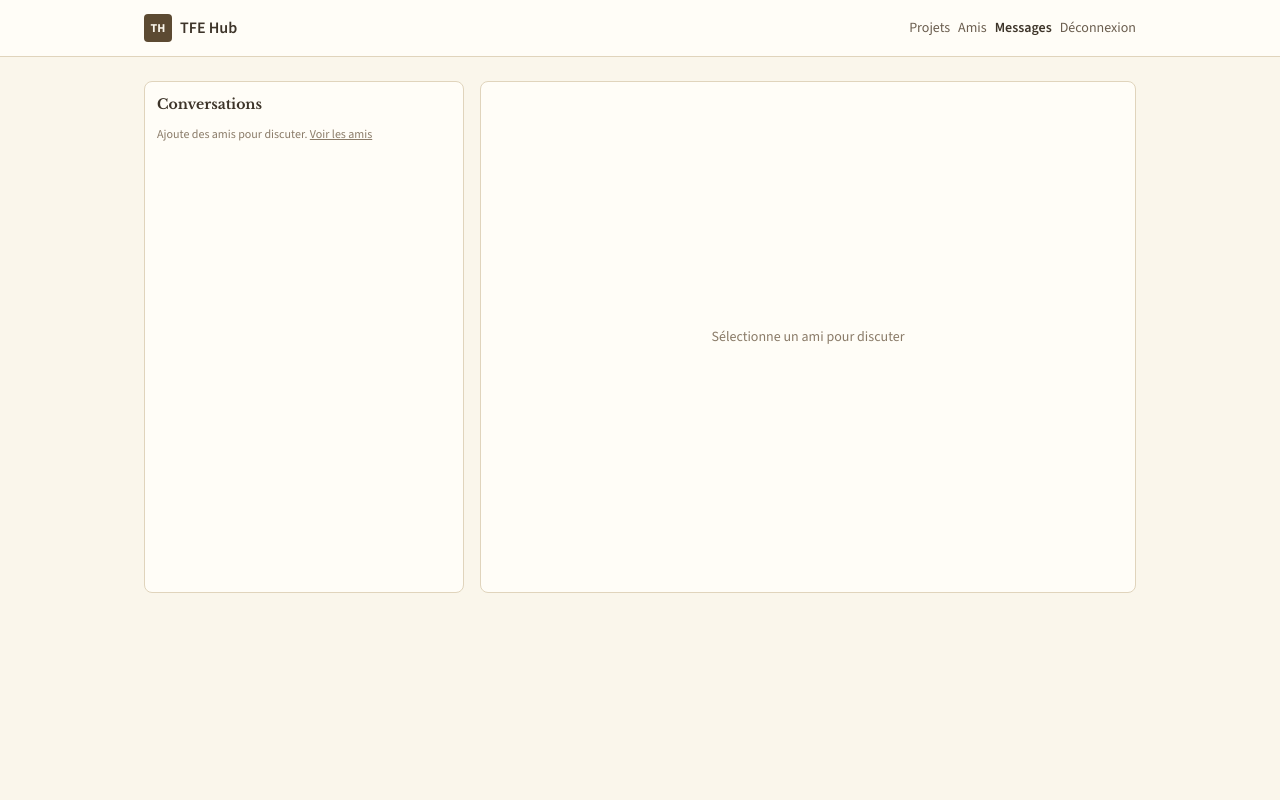
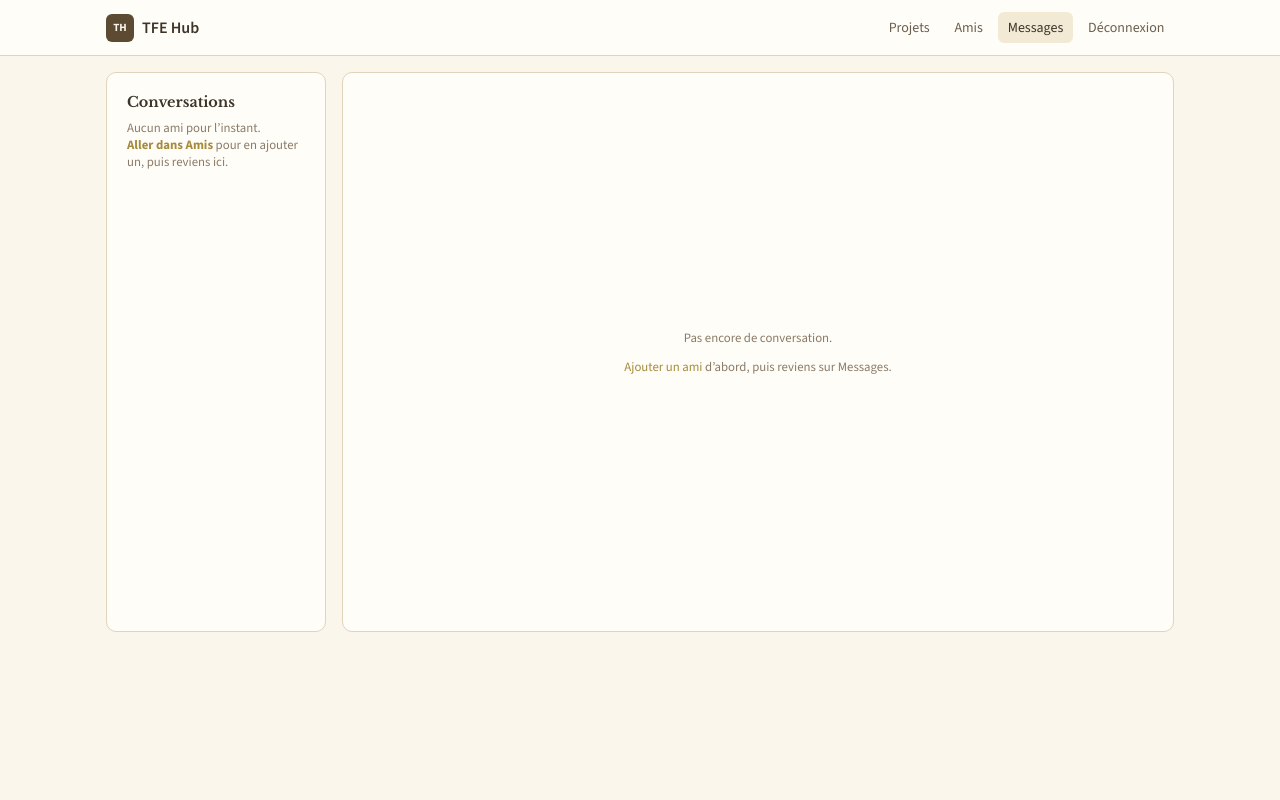
Before and after one commit to NassimMaouche/tfe-hub-live, a Flask app: template templates/messages.html in a window 1280 px wide. Run offline with Flask 3, Linux system fonts and the light colour scheme; the template is opened without the code that fills it, so the values that code supplies are empty; some libraries are stand-ins or nearby versions.

Commit message:
Fix messages: HTTP send API + robust PM page

```diff
--- a/templates/messages.html
+++ b/templates/messages.html
@@ -2,94 +2,110 @@
 <html lang="fr">
 <head>
   <meta charset="UTF-8" />
-  <meta name="viewport" content="width=device-width, initial-scale=1.0" />
+  <meta name="viewport" content="width=device-width, initial-scale=1" />
   <title>Messages – TFE Hub</title>
-  <script src="https://cdn.tailwindcss.com"></script>
+  <link rel="stylesheet" href="/static/css/style.css" />
   <script src="https://cdnjs.cloudflare.com/ajax/libs/socket.io/4.7.5/socket.io.min.js"></script>
-  <link rel="stylesheet" href="/static/css/style.css" />
   <link href="https://fonts.googleapis.com/css2?family=Libre+Baskerville:wght@400;700&family=Source+Sans+3:wght@400;500;600;700&display=swap" rel="stylesheet" />
   <style>
-    body { font-family: 'Source Sans 3', system-ui, sans-serif; background: #faf6eb; color: #3d3429; }
-    h1, h2 { font-family: 'Libre Baskerville', Georgia, serif; }
-    .pm-mine { margin-left: auto; background: #5c4a32; color: #faf6eb; }
-    .pm-other { background: #fffdf7; border: 1px solid #e0d4bc; color: #3d3429; }
+    .pm-mine { margin-left: auto; background: var(--btn); color: var(--paper); }
+    .pm-other { background: var(--card); border: 1px solid var(--border); color: var(--ink); }
+    .hidden { display: none !important; }
+    @media (min-width: 768px) {
+      .msg-layout { grid-template-columns: 220px 1fr !important; }
+    }
   </style>
 </head>
-<body class="min-h-screen">
-  <header class="sticky top-0 z-50 border-b" style="background:#fffdf7;border-color:#e0d4bc;">
-    <div class="max-w-5xl mx-auto px-4 h-14 flex items-center justify-between">
-      <a href="/" class="flex items-center gap-2 font-semibold" style="color:#3d3429;">
-        <span class="w-7 h-7 rounded text-xs flex items-center justify-center font-bold" style="background:#5c4a32;color:#faf6eb;">TH</span>
-        TFE Hub
-      </a>
-      <nav class="flex gap-2 text-sm">
-        <a href="/" style="color:#6b5e4f;">Projets</a>
-        <a href="/amis" style="color:#6b5e4f;">Amis</a>
-        <a href="/messages" class="font-semibold" style="color:#3d3429;">Messages</a>
-        <a href="/logout" style="color:#6b5e4f;">Déconnexion</a>
+<body>
+  <header class="nav">
+    <div class="wrap" style="display:flex;width:100%;align-items:center;justify-content:space-between;">
+      <a href="/" class="logo"><span class="logo-badge">TH</span> TFE Hub</a>
+      <nav class="nav-links">
+        <a href="/">Projets</a>
+        <a href="/amis">Amis</a>
+        <a href="/messages" class="active">Messages</a>
+        <a href="/logout">Déconnexion</a>
       </nav>
     </div>
   </header>
 
-  <div class="max-w-5xl mx-auto px-4 py-6 grid md:grid-cols-3 gap-4" style="min-height:70vh;">
-    <aside class="rounded-lg border p-3 md:col-span-1" style="background:#fffdf7;border-color:#e0d4bc;">
-      <h2 class="text-sm font-semibold mb-3" style="color:#3d3429;">Conversations</h2>
+  <div class="wrap" style="padding:1rem;">
+    {% with messages = get_flashed_messages(with_categories=true) %}
+      {% for cat, msg in messages %}
+      <div class="flash flash-{{ cat if cat in ['error','success','warning'] else 'warning' }}">{{ msg }}</div>
+      {% endfor %}
+    {% endwith %}
+
+    <div class="msg-layout" style="display:grid;gap:1rem;grid-template-columns:1fr;min-height:70vh;">
+      <aside class="card">
+        <h2 style="font-size:0.9rem;margin-bottom:0.5rem;">Conversations</h2>
         {% if friends %}
-      <ul class="space-y-1">
+        <ul style="list-style:none;padding:0;margin:0;">
           {% for f in friends %}
           <li>
             <a href="/messages/{{ f.id }}"
-            class="block px-3 py-2 rounded text-sm {% if peer and peer.id == f.id %}font-semibold{% endif %}"
-            style="{% if peer and peer.id == f.id %}background:#f3ead6;{% endif %}color:#3d3429;">
+               style="display:block;padding:0.5rem;border-radius:6px;color:var(--ink);text-decoration:none;{% if peer and peer.id==f.id %}background:var(--paper2);font-weight:600;{% endif %}">
               {{ f.username }}
             </a>
           </li>
           {% endfor %}
         </ul>
         {% else %}
-      <p class="text-xs" style="color:#8a7b68;">Ajoute des amis pour discuter.
-        <a href="/amis" class="underline">Voir les amis</a>
+        <p class="muted" style="margin:0.5rem 0;">
+          Aucun ami pour l’instant.<br />
+          <a href="/amis"><strong>Aller dans Amis</strong></a> pour en ajouter un, puis reviens ici.
         </p>
         {% endif %}
       </aside>
 
-    <section class="md:col-span-2 rounded-lg border flex flex-col" style="background:#fffdf7;border-color:#e0d4bc;min-height:420px;">
+      <section class="card" style="display:flex;flex-direction:column;min-height:420px;padding:0;overflow:hidden;">
         {% if peer %}
-      <div class="px-4 py-3 border-b flex items-center justify-between" style="border-color:#e0d4bc;background:#f3ead6;">
-        <span class="font-semibold" style="color:#3d3429;">{{ peer.username }}</span>
-        <div class="flex gap-2">
-          <button id="btn-call" class="btn-primary px-3 py-1 text-xs">📞 Appeler</button>
-          <button id="btn-hangup" class="px-3 py-1 text-xs rounded border hidden" style="border-color:#e0d4bc;">Raccrocher</button>
-        </div>
+        <div style="padding:0.75rem 1rem;border-bottom:1px solid var(--border);background:var(--paper2);display:flex;justify-content:space-between;align-items:center;gap:0.5rem;flex-wrap:wrap;">
+          <strong>{{ peer.username }}</strong>
+          <span style="display:flex;gap:0.35rem;">
+            <button type="button" class="btn" id="btn-call" style="padding:0.3rem 0.7rem;font-size:0.75rem;">📞 Appeler</button>
+            <button type="button" class="btn-outline hidden" id="btn-hangup">Raccrocher</button>
+          </span>
         </div>
 
-      <div id="call-box" class="hidden p-3 border-b" style="border-color:#e0d4bc;background:#faf6eb;">
-        <div class="grid grid-cols-2 gap-2">
-          <video id="local-video" autoplay muted playsinline class="w-full rounded bg-black" style="max-height:160px;"></video>
-          <video id="remote-video" autoplay playsinline class="w-full rounded bg-black" style="max-height:160px;"></video>
+        <div id="call-box" class="hidden" style="padding:0.75rem;border-bottom:1px solid var(--border);background:var(--paper);">
+          <div style="display:grid;grid-template-columns:1fr 1fr;gap:0.5rem;">
+            <video id="local-video" autoplay muted playsinline style="width:100%;max-height:140px;border-radius:8px;background:#000;"></video>
+            <video id="remote-video" autoplay playsinline style="width:100%;max-height:140px;border-radius:8px;background:#000;"></video>
           </div>
-        <p id="call-status" class="text-xs mt-2" style="color:#8a7b68;">Connexion…</p>
+          <p id="call-status" class="muted" style="margin:0.4rem 0 0;"></p>
         </div>
 
-      <div id="pm-messages" class="flex-1 overflow-y-auto p-4 space-y-2 text-sm">
+        <div id="pm-messages" style="flex:1;overflow-y:auto;padding:1rem;display:flex;flex-direction:column;gap:0.5rem;">
           {% for m in history %}
-        <div class="max-w-[80%] rounded-lg px-3 py-2 {% if m.sender_id == current_user.id %}pm-mine{% else %}pm-other{% endif %}">
-          <div class="text-xs opacity-70 mb-0.5">{{ m.sender.username if m.sender else m.sender_id }} · {{ m.created_at.strftime('%H:%M') if m.created_at else '' }}</div>
+          <div class="chat-msg {% if m.sender_id == current_user.id %}pm-mine{% else %}pm-other{% endif %}">
+            <div class="muted" style="font-size:0.7rem;opacity:0.85;">
+              {% if m.sender %}{{ m.sender.username }}{% endif %}
+              · {{ m.created_at.strftime('%H:%M') if m.created_at else '' }}
+            </div>
             <div>{{ m.content }}</div>
           </div>
           {% endfor %}
         </div>
 
-      <form id="pm-form" class="p-3 border-t flex gap-2" style="border-color:#e0d4bc;">
-        <input type="text" id="pm-input" class="input flex-1" placeholder="Message privé…" autocomplete="off" maxlength="2000" />
-        <button type="submit" class="btn-primary px-4">Envoyer</button>
+        <form id="pm-form" style="display:flex;gap:0.4rem;padding:0.65rem;border-top:1px solid var(--border);">
+          <input class="input" id="pm-input" placeholder="Écrire un message…" maxlength="2000" autocomplete="off" />
+          <button class="btn" type="submit" id="pm-send">Envoyer</button>
         </form>
         {% else %}
-      <div class="flex-1 flex items-center justify-center text-sm" style="color:#8a7b68;">
-        Sélectionne un ami pour discuter
+        <div style="flex:1;display:flex;align-items:center;justify-content:center;padding:1.5rem;text-align:center;" class="muted">
+          {% if friends %}
+            Clique sur un ami à gauche pour ouvrir la conversation.
+          {% else %}
+            <div>
+              <p>Pas encore de conversation.</p>
+              <p><a href="/amis">Ajouter un ami</a> d’abord, puis reviens sur Messages.</p>
+            </div>
+          {% endif %}
         </div>
         {% endif %}
       </section>
+    </div>
   </div>
 
   {% if peer %}
@@ -99,47 +115,83 @@
     const ROOM = {{ room|tojson }};
     const AUTO_CALL = new URLSearchParams(location.search).get("call") === "1";
 
-    const socket = io();
-    socket.on("connect", () => {
-      socket.emit("join_user_room");
-      socket.emit("join_pm", { room: ROOM });
-    });
+    function esc(s) {
+      return (s || "").replace(/&/g, "&amp;").replace(/</g, "&lt;").replace(/>/g, "&gt;");
+    }
 
     const box = document.getElementById("pm-messages");
     function appendPm(m) {
-      const mine = m.sender_id === ME_ID;
+      if (!m || !m.content) return;
+      if (m.id && box.querySelector('[data-pmid="' + m.id + '"]')) return;
+      const mine = Number(m.sender_id) === ME_ID;
       const div = document.createElement("div");
-      div.className = "max-w-[80%] rounded-lg px-3 py-2 " + (mine ? "pm-mine" : "pm-other");
-      div.innerHTML = `<div class="text-xs opacity-70 mb-0.5">${esc(m.sender || "")} · ${m.created_at || ""}</div><div>${esc(m.content)}</div>`;
+      div.className = "chat-msg " + (mine ? "pm-mine" : "pm-other");
+      if (m.id) div.setAttribute("data-pmid", m.id);
+      div.innerHTML =
+        '<div class="muted" style="font-size:0.7rem;opacity:0.85">' +
+        esc(m.sender || "") + " · " + (m.created_at || "") +
+        "</div><div>" + esc(m.content) + "</div>";
       box.appendChild(div);
       box.scrollTop = box.scrollHeight;
     }
-    function esc(s){return (s||"").replace(/&/g,"&amp;").replace(/</g,"&lt;").replace(/>/g,"&gt;");}
 
-    socket.on("pm_message", appendPm);
+    let socket = null;
+    try {
+      socket = io({ transports: ["websocket", "polling"] });
+      socket.on("connect", () => {
+        socket.emit("join_user_room");
+        if (ROOM) socket.emit("join_pm", { room: ROOM });
+      });
+      socket.on("pm_message", (m) => {
+        if (Number(m.sender_id) === PEER_ID || Number(m.sender_id) === ME_ID) {
+          if (Number(m.receiver_id) === ME_ID || Number(m.receiver_id) === PEER_ID) {
+            appendPm(m);
+          }
+        }
+      });
+    } catch (e) {}
 
-    document.getElementById("pm-form").addEventListener("submit", (e) => {
+    document.getElementById("pm-form").addEventListener("submit", async (e) => {
       e.preventDefault();
       const input = document.getElementById("pm-input");
-      const content = input.value.trim();
+      const content = (input.value || "").trim();
       if (!content) return;
-      socket.emit("pm_message", { receiver_id: PEER_ID, content });
+      const btn = document.getElementById("pm-send");
+      btn.disabled = true;
+      try {
+        const res = await fetch("/api/pm/" + PEER_ID, {
+          method: "POST",
+          headers: { "Content-Type": "application/json" },
+          body: JSON.stringify({ content }),
+        });
+        const data = await res.json();
+        if (!res.ok) {
+          alert(data.error || "Erreur d'envoi");
+        } else {
+          appendPm(data);
           input.value = "";
+        }
+      } catch (err) {
+        alert("Impossible d'envoyer le message. Réessaie.");
+      }
+      btn.disabled = false;
+      input.focus();
     });
+
     box.scrollTop = box.scrollHeight;
 
-    let pc = null;
-    let localStream = null;
+    let pc = null, localStream = null;
     const localVideo = document.getElementById("local-video");
     const remoteVideo = document.getElementById("remote-video");
     const callBox = document.getElementById("call-box");
     const callStatus = document.getElementById("call-status");
+    const btnHangup = document.getElementById("btn-hangup");
 
     async function ensurePC() {
       if (pc) return pc;
       pc = new RTCPeerConnection({ iceServers: [{ urls: "stun:stun.l.google.com:19302" }] });
       pc.onicecandidate = (e) => {
-        if (e.candidate) {
+        if (e.candidate && socket) {
           socket.emit("call_signal", { target_id: PEER_ID, type: "ice", candidate: e.candidate });
         }
       };
@@ -148,11 +200,15 @@
     }
 
     async function startCall() {
+      if (!socket || !socket.connected) {
+        alert("Connexion temps réel absente. Recharge la page.");
+        return;
+      }
       try {
         localStream = await navigator.mediaDevices.getUserMedia({ audio: true, video: true });
         localVideo.srcObject = localStream;
         callBox.classList.remove("hidden");
-        document.getElementById("btn-hangup").classList.remove("hidden");
+        btnHangup.classList.remove("hidden");
         callStatus.textContent = "Appel en cours…";
         const peerConn = await ensurePC();
         localStream.getTracks().forEach((t) => peerConn.addTrack(t, localStream));
@@ -160,7 +216,7 @@
         await peerConn.setLocalDescription(offer);
         socket.emit("call_signal", { target_id: PEER_ID, type: "offer", sdp: peerConn.localDescription });
       } catch (err) {
-        alert("Impossible d'accéder au micro/caméra : " + err.message);
+        alert("Micro/caméra : " + err.message);
       }
     }
 
@@ -170,14 +226,15 @@
       localVideo.srcObject = null;
       remoteVideo.srcObject = null;
       callBox.classList.add("hidden");
-      document.getElementById("btn-hangup").classList.add("hidden");
-      socket.emit("call_signal", { target_id: PEER_ID, type: "hangup" });
+      btnHangup.classList.add("hidden");
+      if (socket) socket.emit("call_signal", { target_id: PEER_ID, type: "hangup" });
       callStatus.textContent = "";
     }
 
     document.getElementById("btn-call").addEventListener("click", startCall);
-    document.getElementById("btn-hangup").addEventListener("click", hangup);
+    btnHangup.addEventListener("click", hangup);
 
+    if (socket) {
       socket.on("call_signal", async (data) => {
         if (data.from_id !== PEER_ID) return;
         if (data.type === "hangup") { hangup(); return; }
@@ -191,7 +248,7 @@
             } catch (e) { alert("Micro/caméra refusés"); return; }
           }
           callBox.classList.remove("hidden");
-        document.getElementById("btn-hangup").classList.remove("hidden");
+          btnHangup.classList.remove("hidden");
           callStatus.textContent = "Appel entrant de " + (data.from_username || "…");
           await peerConn.setRemoteDescription(data.sdp);
           const answer = await peerConn.createAnswer();
@@ -204,8 +261,9 @@
           try { await peerConn.addIceCandidate(data.candidate); } catch (e) {}
         }
       });
+    }
 
-    if (AUTO_CALL) startCall();
+    if (AUTO_CALL) setTimeout(startCall, 800);
   </script>
   {% endif %}
 </body>
```
Lines whose indentation alone changed are shown as unchanged.
